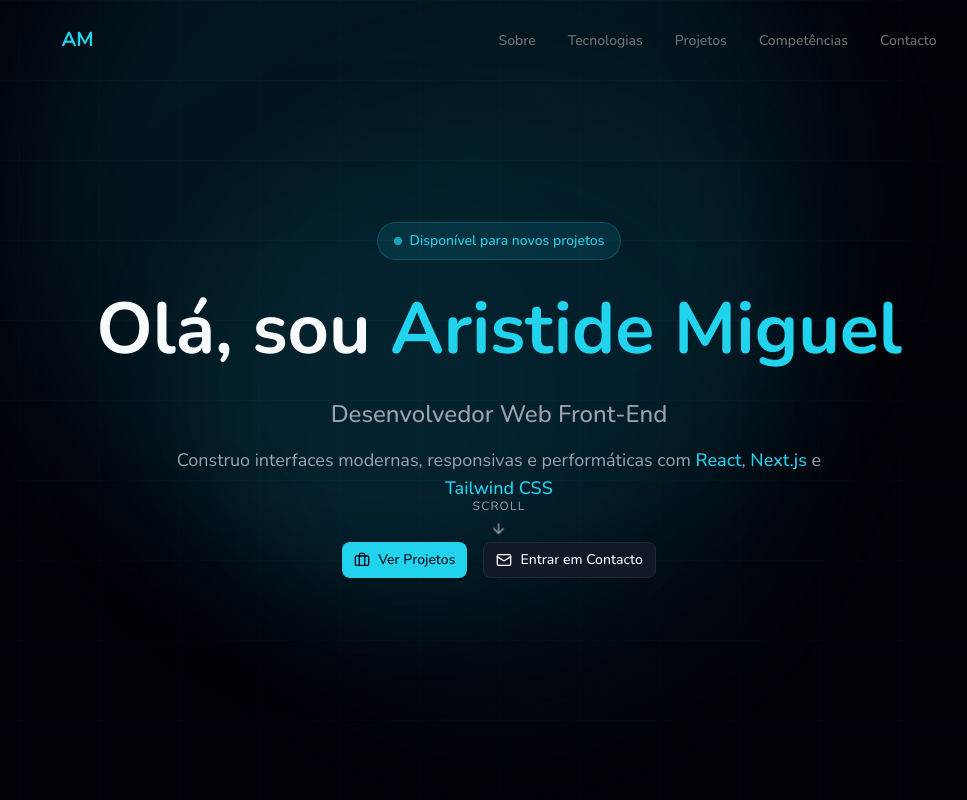
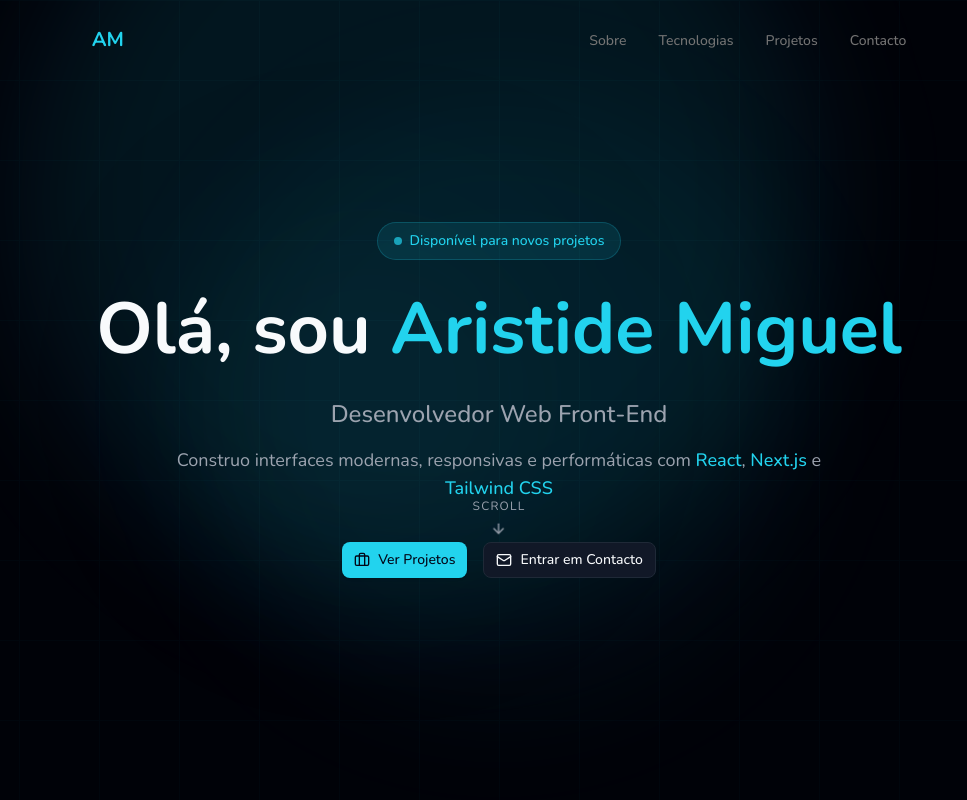
Before and after one commit to Aristidesmiguel/aristidesmiguel, a Next.js app: page / in a window 1280 px wide. Shown: the top 800 px of the page, without its empty margins (141-1108 px from the left). Built offline with nearby package versions, Linux system fonts and the light colour scheme; a web font is replaced by a local one.

Commit message:
atualizar o header

```diff
--- a/components/Header.tsx
+++ b/components/Header.tsx
@@ -9,7 +9,6 @@ const navLinks = [
   { href: "#sobre", label: "Sobre" },
   { href: "#tecnologias", label: "Tecnologias" },
   { href: "#projetos", label: "Projetos" },
-  { href: "#competencias", label: "Competências" },
   { href: "#contacto", label: "Contacto" },
 ];
 
@@ -61,7 +60,7 @@ const Header = () => {
             ))}
           </motion.ul>
 
-          {/* Mobile Menu Button */}
+
           <Button
             variant="ghost"
             size="icon"
@@ -86,7 +85,7 @@ const Header = () => {
                   <li key={link.href}>
                     <a
                       href={link.href}
-                      className="block text-muted-foreground hover:text-primary transition-colors duration-300 text-base font-medium"
+                      className="block mx-2 text-muted-foreground hover:text-[#22d3ee] text-center transition-colors duration-300 text-base font-medium"
                       onClick={() => setIsMobileMenuOpen(false)}
                     >
                       {link.label}
```
